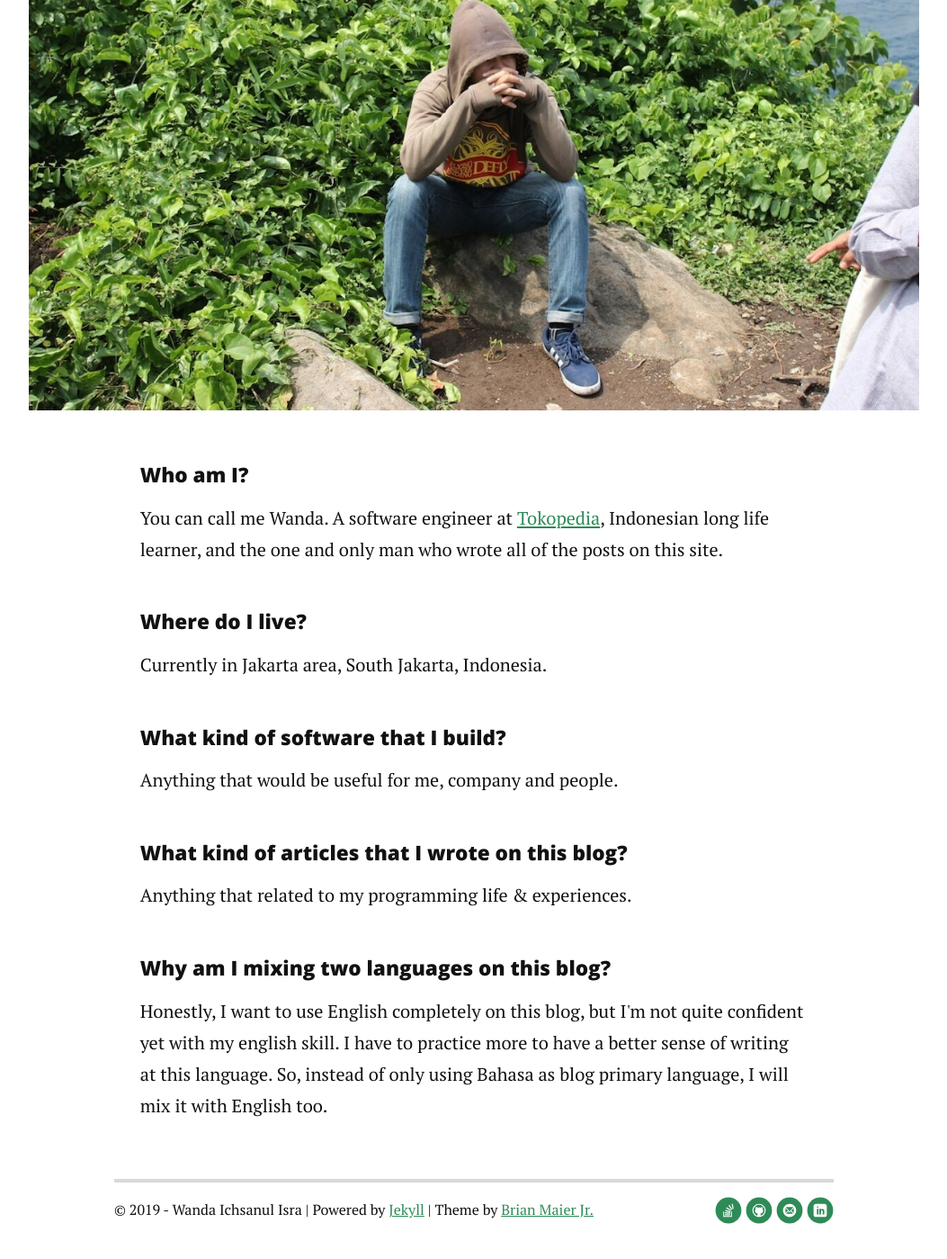
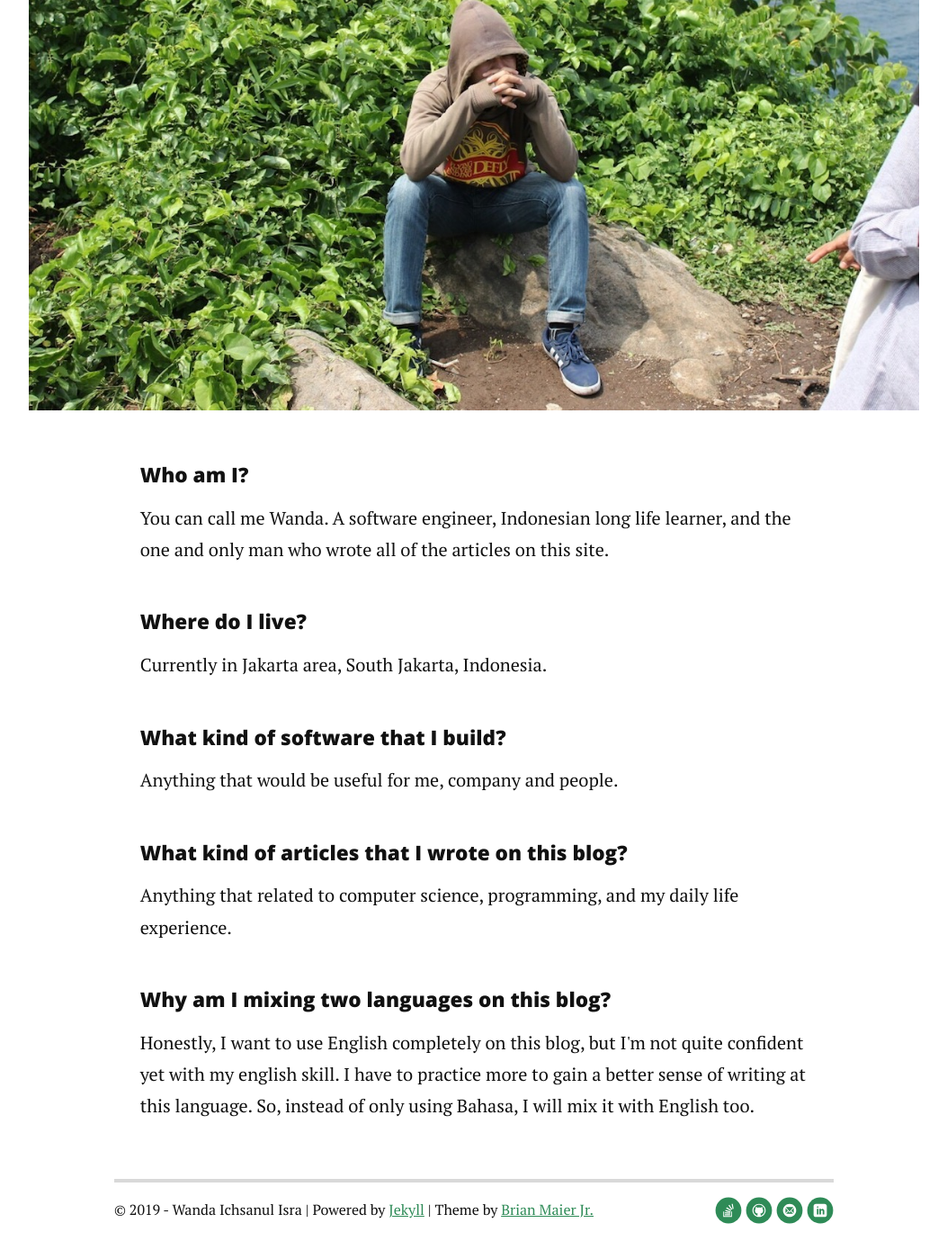
Before and after one commit to wlisrausr/wlisra.github.io, a Jekyll site: the page built from about.md, in a window 1280 px wide and 1400 px high, scrolled down 639 px. Shown: the whole window at 90% size, without its empty margins (113-1166 px from the left). Built offline with Jekyll 4.4.1, drawn with Linux system fonts in a browser that asks for light colours; nearby versions of some CDN libraries.

Commit message:
Update about & contact page

```diff
--- a/about.md
+++ b/about.md
@@ -9,7 +9,7 @@ title: "About"
 
   <div class="about-space">
     <h4>Who am I?</h4>
-    <p>You can call me Wanda. A software engineer at <a href="https://www.tokopedia.com/" target="_blank">Tokopedia</a>, Indonesian long life learner, and the one and only man who wrote all of the posts on this site.</p>
+    <p>You can call me Wanda. A software engineer, Indonesian long life learner, and the one and only man who wrote all of the articles on this site.</p>
   </div>
 
   <div class="about-space">
@@ -24,9 +24,9 @@ title: "About"
 
   <div class="about-space">
   <h4>What kind of articles that I wrote on this blog?</h4>
-  <p>Anything that related to my programming life & experiences.</p>
+  <p>Anything that related to computer science, programming, and my daily life experience.</p>
   </div>
 
   <h4>Why am I mixing two languages on this blog?</h4>
-  <p>Honestly, I want to use English completely on this blog, but I'm not quite confident yet with my english skill. I have to practice more to have a better sense of writing at this language. So, instead of only using Bahasa as blog primary language, I will mix it with English too.</p>
+  <p>Honestly, I want to use English completely on this blog, but I'm not quite confident yet with my english skill. I have to practice more to gain a better sense of writing at this language. So, instead of only using Bahasa, I will mix it with English too.</p>
 </div>
```
Also changed, not shown: contact.md (+1 -1 lines).
